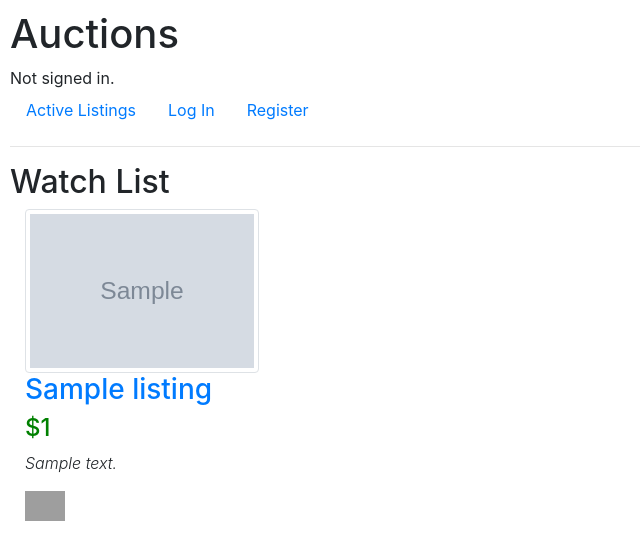
After one commit to kenzotmg/cs50lecture4-sql, a Django app: template auctions/templates/auctions/watchlist.html in a window 1280 px wide. The commit adds this page. Shown: the top 560 px of the page, without its empty margins (0-640 px from the left). Run offline with Django 3.2, Linux system fonts and the light colour scheme; the template is opened without the code that fills it: most values are stand-ins (such as "Sample title", 1, 10 or a date in 2020); grey boxes marked "Sample" are stand-in pictures; parts of the project's set-up code (start-up, migrations or seed data) failed here and were passed over; some libraries are stand-ins or nearby versions; grey boxes are pictures that could not be loaded.

Commit message:
added watchlist page

```diff
--- a/auctions/templates/auctions/index.html
+++ b/auctions/templates/auctions/index.html
@@ -15,9 +15,9 @@
                     </p>
                     {% if user.is_authenticated %}
                         {% if listing|getWatchStateFromListing:user.id %}
-                            <a href="{% url 'watchlist' listing.id %}"><span class="tooltiptext">Remove from WatchList</span><img src="https://cdn4.iconfinder.com/data/icons/utilities-part-2/64/view_one-512.png" class="watchlistIcon"></a>
+                            <a href="{% url 'addrmwatchlist' listing.id %}?next={{ request.path }}"><span class="tooltiptext">Remove from WatchList</span><img src="https://cdn4.iconfinder.com/data/icons/utilities-part-2/64/view_one-512.png" class="watchlistIcon"></a>
                             {% else %}
-                            <a href="{% url 'watchlist' listing.id %}"><span class="tooltiptext">Add to WatchList</span><img src="https://encrypted-tbn0.gstatic.com/images?q=tbn:ANd9GcQpyzzBMSjPLFsIlevwsMruOt3kx-c0uqOWdQ&usqp=CAU" class="watchlistIcon"></a>
+                            <a href="{% url 'addrmwatchlist' listing.id %}?next={{ request.path }}"><span class="tooltiptext">Add to WatchList</span><img src="https://encrypted-tbn0.gstatic.com/images?q=tbn:ANd9GcQpyzzBMSjPLFsIlevwsMruOt3kx-c0uqOWdQ&usqp=CAU" class="watchlistIcon"></a>
                         {% endif %}
                     {% endif %}
                 </div>
--- a/auctions/templates/auctions/layout.html
+++ b/auctions/templates/auctions/layout.html
@@ -27,6 +27,9 @@
                     <a class="nav-link" href="{% url 'newlisting' %}">New Listing</a>
                 </li>
                 <li class="nav-item">
+                    <a class="nav-link" href="{% url 'watchlist' %}">WatchList</a>
+                </li>
+                <li class="nav-item">
                     <a class="nav-link" href="{% url 'logout' %}">Log Out</a>
                 </li>
             {% else %}
--- /dev/null
+++ b/auctions/templates/auctions/watchlist.html
@@ -0,0 +1,24 @@
+{% extends "auctions/layout.html" %}
+
+{% block body %}
+    <h2>Watch List</h2>
+    <div class="container-fluid">
+        <div class="row justify-content-evenly">
+        {% if listings %}
+            {% for listing in listings %}
+                <div class="col-lg-4 col-md-5 col-sm-6">
+                    <img src="{{ listing.picture }}" alt="{{ listing.title }}" class="img-thumbnail rounded-float-left" style="height: 50%;width: 60%;">
+                    <a href='{% url "listing" listing.id %}'><h3>{{ listing.title }}</h3></a>
+                    <h4 style="color: green;">${{ listing.starting_bid }}</h4>
+                    <p class="font-weight-light font-italic">
+                        {{ listing.description }}
+                    </p>
+                    <a href="{% url 'addrmwatchlist' listing.id %}?next={{ request.path }}"><span class="tooltiptext">Remove from WatchList</span><img src="https://cdn4.iconfinder.com/data/icons/utilities-part-2/64/view_one-512.png" class="watchlistIcon"></a>
+                </div>
+            {% endfor %}
+        {% else %}
+            <h4 class="font-italic">No items on your watchlist.</h4>
+        {% endif %}
+        </div>
+    </div>
+{% endblock %}
--- a/auctions/urls.py
+++ b/auctions/urls.py
@@ -10,5 +10,6 @@ urlpatterns = [
     path("new", views.newlisting,name="newlisting"),
     path("listing/<int:id>", views.listing,name="listing"),
     path("addBid/<int:id>", views.addBid,name="addBid"),
-    path("addToWatchList/<int:listingId>", views.addOrRemoveFromWatchList,name="watchlist")
+    path("addToWatchList/<int:listingId>", views.addOrRemoveFromWatchList,name="addrmwatchlist"),
+    path("watchlist", views.watchlist,name="watchlist"),
 ]
```
Also changed, not shown: auctions/views.py (+19 -2 lines).
